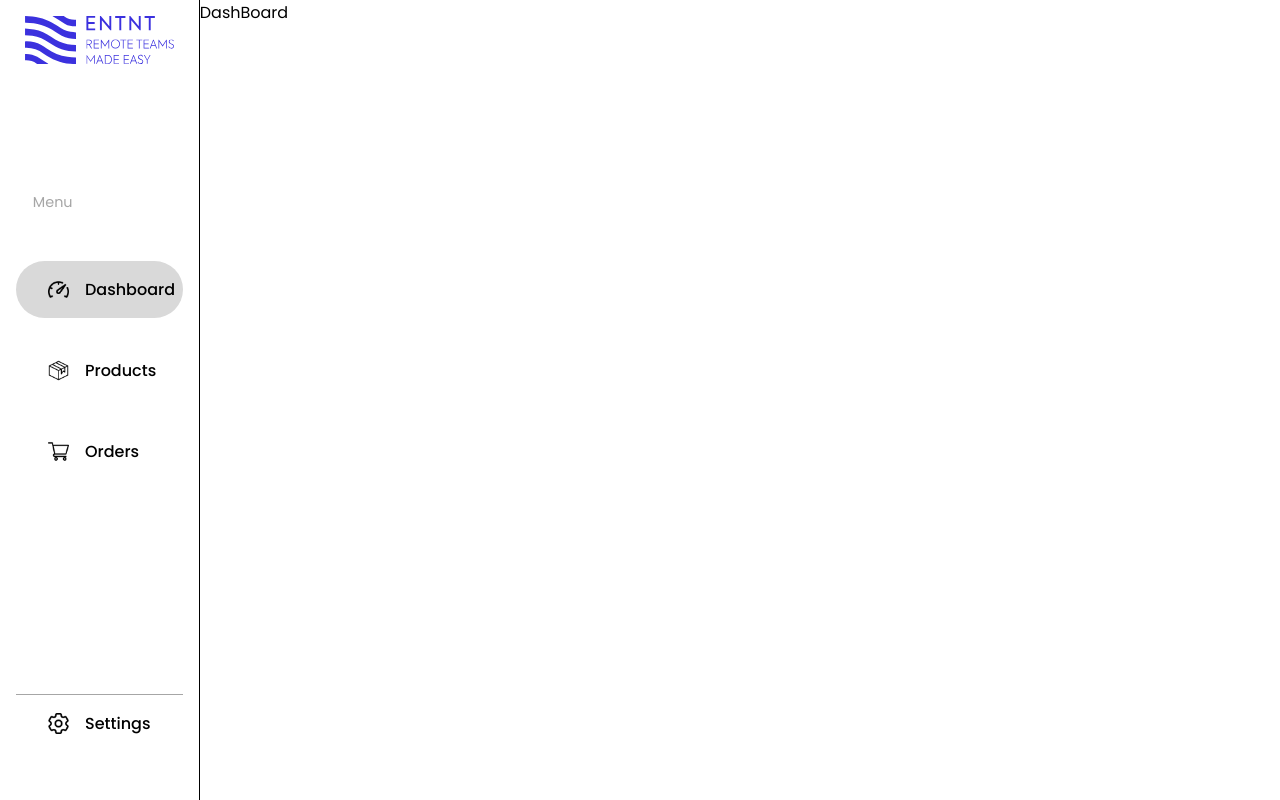
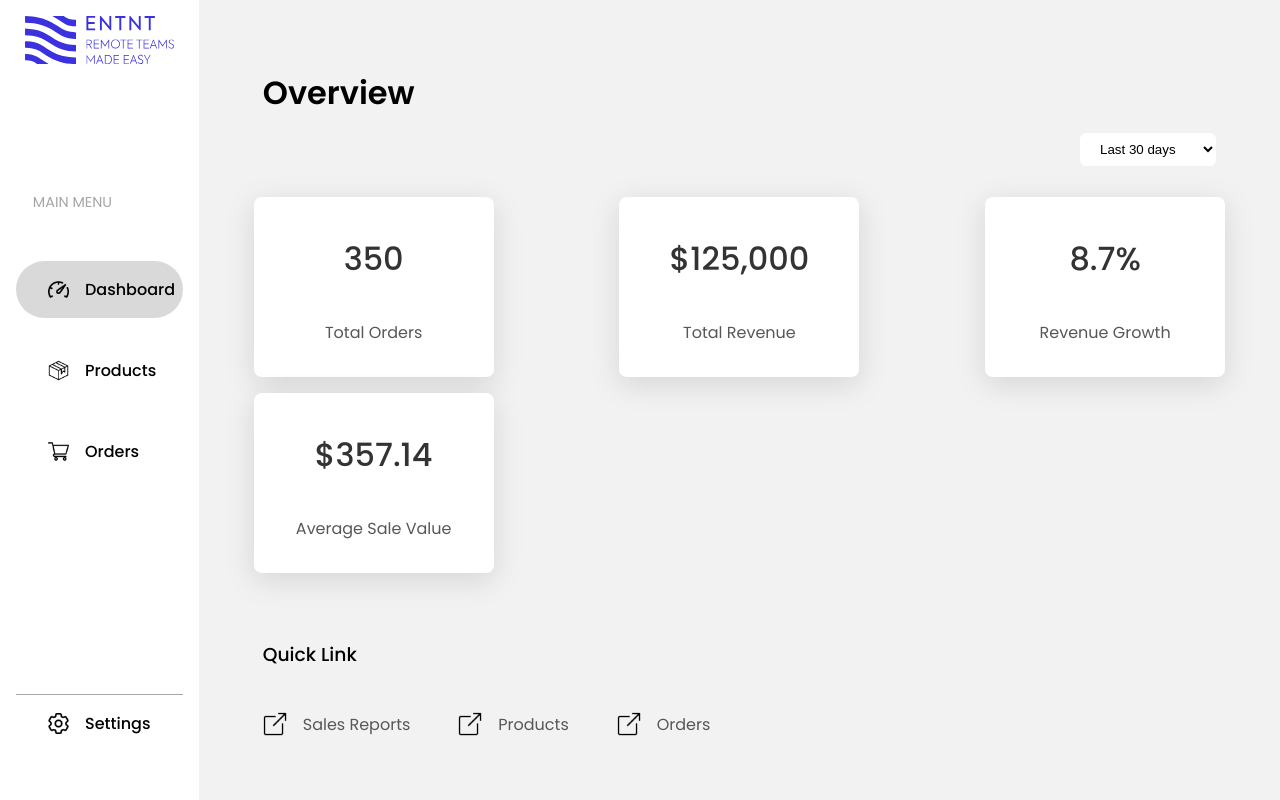
Before and after one commit to justShashank57/ultimate_erp, a React (Create React App) app: page / in a window 1280 px wide. Built offline with nearby package versions, Linux system fonts and the light colour scheme.

Commit message:
Links and overview added

```diff
--- a/public/style.css
+++ b/public/style.css
@@ -46,7 +46,6 @@
     width: 13%;
     top: 0;
     left: 0;
-    border-right: 1px solid black;
     display: flex;
     flex-direction: column;
     align-items: center;
@@ -55,6 +54,7 @@
 #right_child{
     width: 100%;
     height: 200vh;
+    background-color: var(--color-light-grey);
 }
 #linkList{
     display: flex;
@@ -102,3 +102,51 @@
     color: var(--color-dark-grey);
     padding: 1rem;
 }
+#metricRoot{
+    display: grid;
+    position: relative;
+    gap: 1rem;
+    grid-template-columns: repeat(auto-fill,minmax(18rem,1fr));
+    padding: 5rem 0 3rem 0;
+    align-items: center;
+}
+#metricCard{
+    display: flex;
+    width: 13rem;
+    padding: 1rem;
+    flex-direction: column;
+    align-items: center;
+    justify-self: center;
+    border-radius: 0.5rem;
+    box-shadow: rgba(100, 100, 111, 0.2) 0px 7px 29px 0px;
+    background-color: white;
+}
+.metricValue{
+    color: var(--color-soft-black);
+    font-weight: 500;
+}
+.metricTitle{
+    color: var(--color-secondary-text);
+}
+#lastDays{
+    position: absolute;
+    top: 1rem;
+    right: 4rem;
+}
+#lastDays select{
+    background-color: white;
+    border: none;
+    padding: 0.5rem 1rem;
+    border-radius: 0.4rem;
+}
+#overview{
+    padding: 3rem 4rem 0 4rem;
+    margin-bottom: 0;
+    font-weight: 600;
+}
+#linkRoot{
+    display: flex;
+    padding: 1.5rem 4rem;
+    gap: 3rem;
+    align-items: center;
+}
--- /dev/null
+++ b/src/Components/MetricCard.jsx
@@ -0,0 +1,12 @@
+import React from 'react'
+
+function MetricCard(props) {
+  return (
+    <div id='metricCard'>
+       <h1 className='metricValue'>{props.obj.value}</h1>
+       <p className='metricTitle'>{props.obj.metricName}</p>
+    </div>
+  )
+}
+
+export default MetricCard
--- a/src/Components/Navbar.jsx
+++ b/src/Components/Navbar.jsx
@@ -12,7 +12,7 @@
   return (
     <div id='left_child'>
             <img id='entnt_logo' src="entnt.svg" alt="logo" />
-            <div id='menu'>Menu</div>
+            <div id='menu'>MAIN MENU</div>
           <div id='linkList'>
             <Link data-key={0} onClick={handleSelected} className={selected==0?'links selected':'links'} to='/'>
               <img className='navIcons' src="dashboard.png" alt="dash" />
--- /dev/null
+++ b/src/Data/dashboardData.js
@@ -0,0 +1,125 @@
+export default [
+   //monthly metric
+    [
+        {
+          "metricName": "Total Orders",
+          "value": "350"
+        },
+        {
+          "metricName": "Total Revenue",
+          "value": "$125,000"
+        },
+        {
+          "metricName": "Revenue Growth",
+          "value": "8.7%"
+        },
+        {
+          "metricName": "Average Sale Value",
+          "value": "$357.14"
+        }
+    ],
+    // quarterly metric
+    [
+      {
+        "metricName": "Total Orders",
+        "value": "1050"
+      },
+      {
+        "metricName": "Total Revenue",
+        "value": "$380,000"
+      },
+      {
+        "metricName": "Revenue Growth",
+        "value": "12%"
+      },
+      {
+        "metricName": "Average Sale Value",
+        "value": "$361.91"
+      }
+  ],
+    // half yearly ,metric
+    [
+      {
+        "metricName": "Total Orders",
+        "value": "1800"
+      },
+      {
+        "metricName": "Total Revenue",
+        "value": "$650,000"
+      },
+      {
+        "metricName": "Revenue Growth",
+        "value": "22%"
+      },
+      {
+        "metricName": "Average Sale Value",
+        "value": "$361.14"
+      }
+  ],
+    // yearly metric
+    [
+      {
+        "metricName": "Total Sales",
+        "value": "3500"
+      },
+      {
+        "metricName": "Total Revenue",
+        "value": "$1,200,000"
+      },
+      {
+        "metricName": "Revenue Growth",
+        "value": "40%"
+      },
+      {
+        "metricName": "Average Sale Value",
+        "value": "$342.85"
+      }
+  ],
+
+  // quick links
+    [
+          {
+            "name": "Sales Reports",
+            "url": "/salesReports",
+          },
+          {
+            "name": "Products",
+            "url": "/products"
+          },
+          {
+            "name": "Orders",
+            "url": "/orders"
+          }
+    ],
+
+    // charts
+    [
+        {
+          "chart": {
+            "title": "Sales Distribution by Category",
+            "type": "pieChart",
+            "data": [
+              {"category": "Electronics", "value": 30},
+              {"category": "Clothing", "value": 25},
+              {"category": "Home & Garden", "value": 20},
+              {"category": "Books", "value": 15},
+              {"category": "Other", "value": 10}
+            ]
+          }
+        },
+        {
+          "chart": {
+            "title": "Sales Trends Over Time",
+            "type": "lineChart",
+            "data": [
+              {"month": "January", "sales": 20000},
+              {"month": "February", "sales": 22000},
+              {"month": "March", "sales": 25000},
+              {"month": "April", "sales": 28000},
+              {"month": "May", "sales": 30000},
+              {"month": "June", "sales": 32000}
+            ]
+          }
+        }
+    ]
+]
--- a/src/Pages/Dashboard.jsx
+++ b/src/Pages/Dashboard.jsx
@@ -1,10 +1,56 @@
-import React from 'react'
+import React from 'react';
+import { Link } from 'react-router-dom';
+import DashBoardData from '../Data/dashboardData';
+import MetricCard from '../Components/MetricCard';
 
 function Dashboard() {
+  const[lastDays,setLastDays] = React.useState(0);
+
+  const metricArray = DashBoardData[lastDays];
+
+  const quickLinkArray = DashBoardData[4];
+  const chartsArray = DashBoardData[5];
+
+
+  const metricElements = metricArray.map((obj)=>{
+        return(
+              <MetricCard obj={obj}/>
+        )
+  })
+  const quickLinkElements = quickLinkArray.map((obj)=>{
+       return(
+           <span style={{display:"flex",alignItems:"center",justifyContent:"center",gap:"1rem"}}>
+             <img style={{width:"1.5rem"}}  id='linkLogo' src="link.png" alt="link" />
+             <Link style={{textDecoration:"none",color:"#575757"}} to={obj.url}>{obj.name}</Link>
+           </span>
+       )
+  })
+  function handleSelect(){
+           const element = document.getElementById('selectDays');
+           const index = element.selectedIndex;
+           setLastDays(index);
+  }
   return (
-       <div >
-          DashBoard
+    <>
+      {/* metric */}
+       <h1 id='overview'>Overview</h1>
+       <div id='metricRoot'>
+          <div id='lastDays'>
+            <select name="" id="selectDays">
+               <option onClick={handleSelect}>Last 30 days</option>
+               <option onClick={handleSelect}>Last Quarter</option>
+               <option onClick={handleSelect}>Last 6 months</option>
+               <option onClick={handleSelect}>Last 365 days</option>
+            </select>
+          </div>
+          {metricElements}
        </div>
+       {/* navigation links */}
+       <h3 style={{fontWeight:"500",padding:"0rem 4rem"}}>Quick Link</h3>
+       <div id='linkRoot'>
+         {quickLinkElements}
+       </div>
+    </>
   )
 }
 
```
Also changed, not shown: public/link.png (added).
